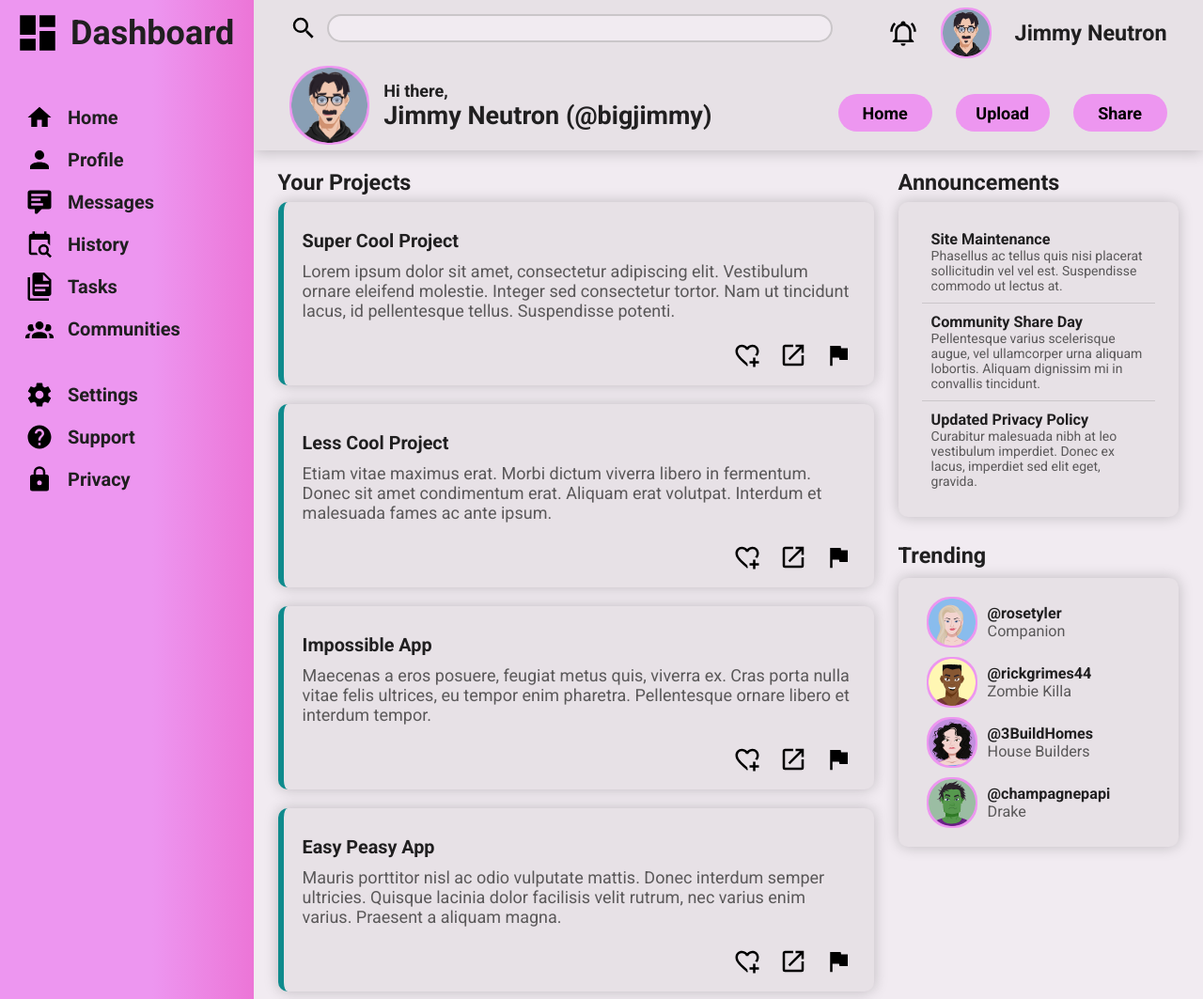
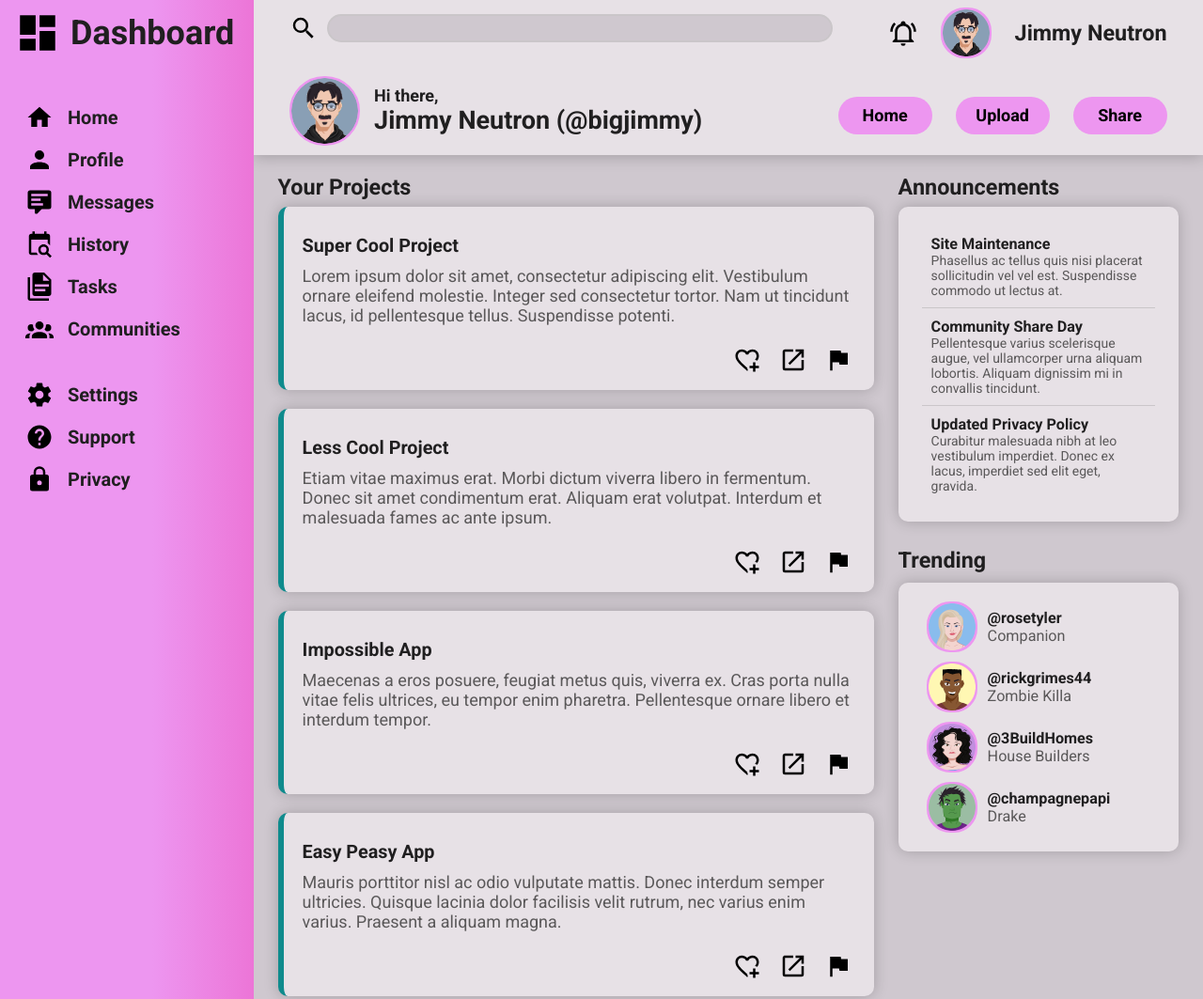
Before and after one commit to BrinLewis/odin-admin-dashboard, a plain HTML site: page index.html in a window 1280 px wide. Shown: the top 1063 px of the page at 94% size. Drawn offline with Linux system fonts and the light colour scheme.

Commit message:
Slightly improve header aesthetics Darken content background to improve aesthetics

```diff
--- a/styles.css
+++ b/styles.css
@@ -11,7 +11,7 @@
   --textcol-2: #5a5859;
 
   --gray-1: #e7e1e6;
-  --gray-2: #f1ebf1;
+  --gray-2: #cfc8cf;
   --secondary: #0F8B8D;
   --primary: #ed96f0;
   --light-primary: #eaa8ee;
@@ -27,7 +27,7 @@ body {
   height: 100vh;
   display: grid;
   grid-template-columns: 270px 1fr;
-  grid-template-rows: 70px clamp(70px, 10vh + 15px, 90px) 1fr;
+  grid-template-rows: 70px clamp(70px, 10vh + 15px, 100px) 1fr;
 }
 
 .icon {
@@ -169,11 +169,10 @@ li:nth-child(7) {
   align-items: center;
   grid-template-columns: max-content 1fr;
   padding-left: 3vw;
-  align-self: start;
 }
 
 .welcome-user img {
-  height: 80px;
+  height: 70px;
   grid-row: 1 / span 2;
   margin-right: 15px;
   border: 2px solid var(--primary);
```
